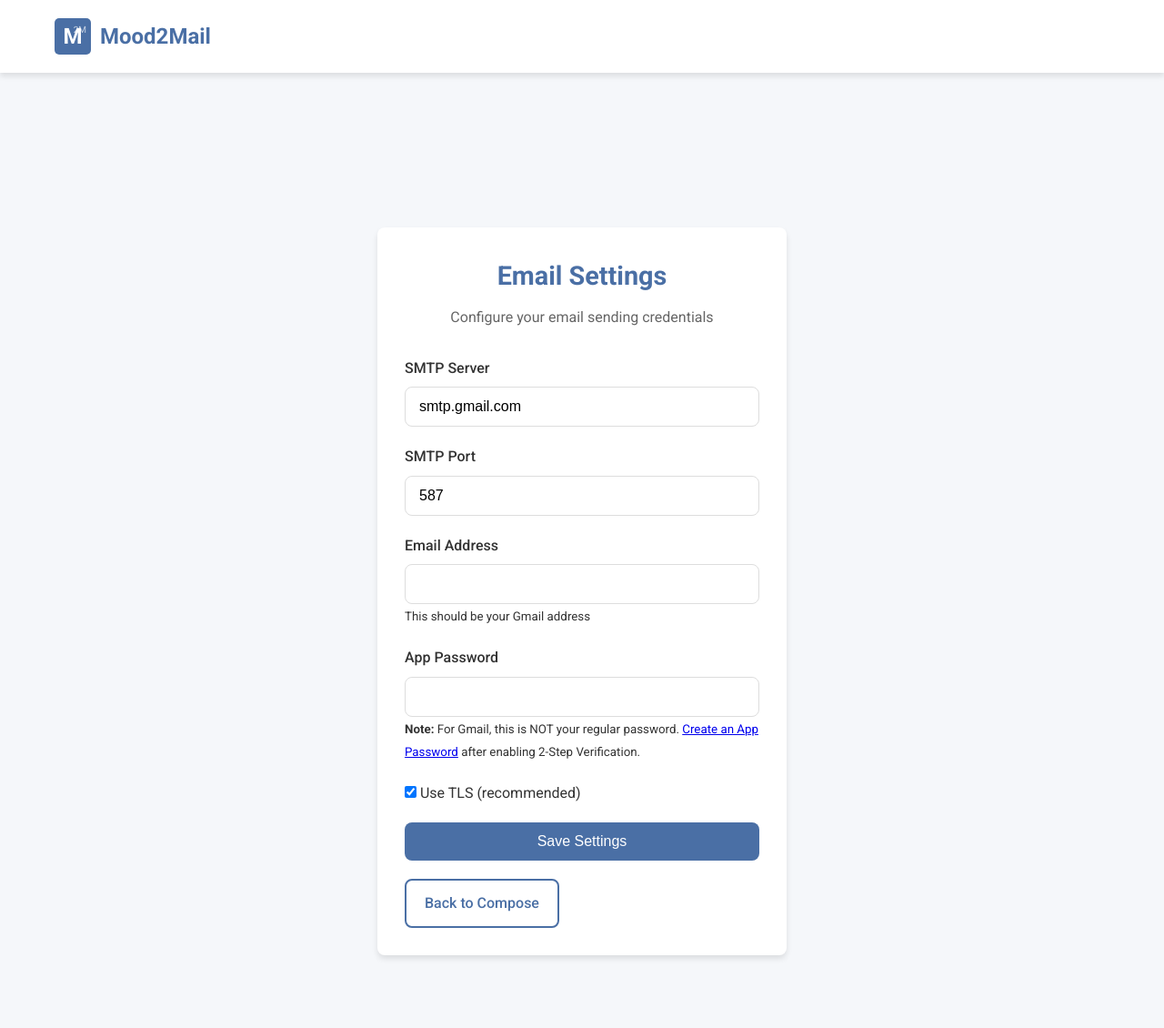
After one commit to Mayank149/Mood2Mail, a Flask app: template templates/settings.html in a window 1280 px wide. The commit adds this page. Shown: the whole page at 91% size. Run offline with Flask 3, Linux system fonts and the light colour scheme; the template is opened without the code that fills it, so the values that code supplies are empty; parts of the project's set-up code (start-up, migrations or seed data) failed here and were passed over.

Commit message:
Email sending functionality added

```diff
--- a/app.py
+++ b/app.py
@@ -1,4 +1,4 @@
-from flask import Flask, request, jsonify, render_template, redirect, url_for, session
+from flask import Flask, request, jsonify, render_template, redirect, url_for, session, flash
 import joblib
 import numpy as np
 import os
@@ -7,6 +7,8 @@ from email.mime.text import MIMEText
 from email.mime.multipart import MIMEMultipart
 import json
 from datetime import timedelta
+import traceback
+from config import EMAIL_CONFIG
 
 app = Flask(__name__)
 app.secret_key = os.urandom(24)  # Secret key for session management
@@ -57,6 +59,111 @@ def compose():
     print(f"User authenticated as {session['email']}, rendering compose page")
     return render_template('compose.html')
 
+# Only admin can access settings now
+@app.route('/settings', methods=['GET'])
+def settings():
+    # Check if user is logged in
+    if 'email' not in session:
+        return redirect(url_for('login'))
+
+    # You can define admin emails here
+    admin_emails = ['mood2mailsender@gmail.com']  # Add your admin email address here
+
+    # Check if the current user is an admin
+    if session['email'] not in admin_emails:
+        return redirect(url_for('compose'))
+
+    # Get any flash messages
+    saved = request.args.get('saved', False)
+    error = request.args.get('error', None)
+
+    return render_template('settings.html', config=EMAIL_CONFIG, saved=saved, error=error)
+
+# Only admin can save settings
+@app.route('/settings/save', methods=['POST'])
+def save_settings():
+    # Check if user is logged in
+    if 'email' not in session:
+        return redirect(url_for('login'))
+
+    # You can define admin emails here
+    admin_emails = ['mood2mailsender@gmail.com']  # Add your admin email address here
+
+    # Check if the current user is an admin
+    if session['email'] not in admin_emails:
+        return redirect(url_for('compose'))
+
+    try:
+        # Get the form data
+        smtp_server = request.form.get('smtp_server')
+        smtp_port = request.form.get('smtp_port')
+        email_address = request.form.get('email_address')
+        email_password = request.form.get('email_password')
+        use_tls = 'use_tls' in request.form
+
+        # Validate inputs
+        if not all([smtp_server, smtp_port, email_address, email_password]):
+            return redirect(url_for('settings', error='All fields are required'))
+
+        # Convert port to int
+        try:
+            smtp_port = int(smtp_port)
+        except ValueError:
+            return redirect(url_for('settings', error='Port must be a number'))
+
+        # Update the configuration
+        EMAIL_CONFIG['SMTP_SERVER'] = smtp_server
+        EMAIL_CONFIG['SMTP_PORT'] = smtp_port
+        EMAIL_CONFIG['EMAIL_ADDRESS'] = email_address
+        EMAIL_CONFIG['EMAIL_PASSWORD'] = email_password
+        EMAIL_CONFIG['USE_TLS'] = use_tls
+
+        # Save the updated config to the file
+        config_content = f'''# Email Configuration
+EMAIL_CONFIG = {{
+    'SMTP_SERVER': '{smtp_server}',
+    'SMTP_PORT': {smtp_port},
+    'EMAIL_ADDRESS': '{email_address}',
+    'EMAIL_PASSWORD': '{email_password}',
+    'USE_TLS': {use_tls}
+}}
+
+# NOTE: For Gmail, you need to:
+# 1. Enable 2-Step Verification on your Google account
+# 2. Generate an App Password at https://myaccount.google.com/apppasswords
+# 3. Use that App Password here instead of your regular password'''
+
+        with open('config.py', 'w') as f:
+            f.write(config_content)
+
+        # Test the connection
+        try:
+            # Create SMTP session
+            server = smtplib.SMTP(smtp_server, smtp_port)
+            server.ehlo()
+
+            # Start TLS for security if configured
+            if use_tls:
+                server.starttls()
+                server.ehlo()
+
+            # Login to the email server
+            server.login(email_address, email_password)
+
+            # Close the connection
+            server.quit()
+
+            print("Email settings tested successfully")
+        except Exception as e:
+            print(f"Email test failed: {str(e)}")
+            return redirect(url_for('settings', error=f'Failed to connect: {str(e)}'))
+
+        return redirect(url_for('settings', saved=True))
+    except Exception as e:
+        print(f"Error saving settings: {str(e)}")
+        traceback.print_exc()
+        return redirect(url_for('settings', error=f'Error: {str(e)}'))
+
 # Route for logging out
 @app.route('/logout', methods=['GET'])
 def logout():
@@ -104,6 +211,54 @@ def predict():
 
     return jsonify({'tone': tone, 'feedback': feedback})
 
+def send_email_with_gmail(from_email, to_email, subject, body):
+    """Helper function to send email using Gmail SMTP"""
+    # Check if email configuration is set up
+    if not EMAIL_CONFIG['EMAIL_ADDRESS'] or not EMAIL_CONFIG['EMAIL_PASSWORD']:
+        raise ValueError("Email credentials not configured. Please ask the administrator to update email settings")
+
+    # Create a MIMEMultipart message
+    msg = MIMEMultipart()
+    # Always send from the configured email address
+    msg['From'] = EMAIL_CONFIG['EMAIL_ADDRESS']
+    # Set Reply-To header to the user's email
+    msg['Reply-To'] = from_email
+    msg['To'] = to_email
+    msg['Subject'] = subject
+
+    # Modify the body to include a signature
+    signature = f"\n\n---\nSent by {from_email} via Mood2Mail"
+    full_body = body + signature
+
+    # Add message body
+    msg.attach(MIMEText(full_body, 'plain'))
+
+    try:
+        # Create SMTP session
+        server = smtplib.SMTP(EMAIL_CONFIG['SMTP_SERVER'], EMAIL_CONFIG['SMTP_PORT'])
+        server.ehlo()
+
+        # Start TLS for security if configured
+        if EMAIL_CONFIG['USE_TLS']:
+            server.starttls()
+            server.ehlo()
+
+        # Login to the email server using the configured credentials
+        server.login(EMAIL_CONFIG['EMAIL_ADDRESS'], EMAIL_CONFIG['EMAIL_PASSWORD'])
+
+        # Send the email
+        server.send_message(msg)
+
+        # Close the connection
+        server.quit()
+
+        print(f"Email successfully sent on behalf of {from_email} to {to_email}")
+        return True
+    except Exception as e:
+        print(f"Failed to send email: {str(e)}")
+        traceback.print_exc()
+        raise e
+
 # API endpoint for sending emails
 @app.route('/send_email', methods=['POST'])
 def send_email():
@@ -119,31 +274,19 @@ def send_email():
     if not all([to_email, subject, body]):
         return jsonify({'error': 'Missing email details'}), 400
 
-    # In a real application, you would configure SMTP settings and send the email
-    # For demo purposes, we'll simulate sending an email and just return success
     try:
-        # Dummy email sending logic
-        # In a real app, you would configure SMTP settings like:
-        # server = smtplib.SMTP('smtp.gmail.com', 587)
-        # server.starttls()
-        # server.login('your_email@gmail.com', 'your_password')
-        #
-        # msg = MIMEMultipart()
-        # msg['From'] = session['email']
-        # msg['To'] = to_email
-        # msg['Subject'] = subject
-        # msg.attach(MIMEText(body, 'plain'))
-        #
-        # server.send_message(msg)
-        # server.quit()
+        # Get the user's email from the session
+        from_email = session['email']
 
-        # For now, just log the email details
-        print(f"Email sent from {session['email']} to {to_email}")
-        print(f"Subject: {subject}")
-        print(f"Body: {body}")
+        # Send the email using our helper function
+        send_email_with_gmail(from_email, to_email, subject, body)
 
         return jsonify({'success': True, 'message': 'Email sent successfully'})
+    except ValueError as e:
+        # Configuration error
+        return jsonify({'error': str(e)}), 500
     except Exception as e:
+        # Other errors (SMTP, connection, etc.)
         return jsonify({'error': f'Failed to send email: {str(e)}'}), 500
 
 if __name__ == '__main__':
--- a/static/css/style.css
+++ b/static/css/style.css
@@ -182,6 +182,11 @@ body {
     color: white;
 }
 
+.btn-sm {
+    padding: 8px 12px;
+    font-size: 0.85rem;
+}
+
 /* Email Composer */
 .email-container {
     background-color: white;
--- a/templates/compose.html
+++ b/templates/compose.html
@@ -6,6 +6,9 @@
 <div class="email-container">
     <div class="email-header">
         <h2 class="email-title">Compose Email</h2>
+        {% if session.get('email') in ['mood2mailsender@gmail.com'] %}
+        <a href="{{ url_for('settings') }}" class="btn btn-outline btn-sm">Email Settings</a>
+        {% endif %}
     </div>
 
     <form id="email-form">
--- /dev/null
+++ b/templates/settings.html
@@ -0,0 +1,68 @@
+{% extends "base.html" %}
+
+{% block title %}Email Settings - Mood2Mail{% endblock %}
+
+{% block content %}
+<div class="auth-container">
+    <div class="auth-header">
+        <h1 class="auth-title">Email Settings</h1>
+        <p class="auth-subtitle">Configure your email sending credentials</p>
+    </div>
+
+    {% if saved %}
+    <div class="alert alert-success">
+        Settings saved successfully!
+    </div>
+    {% endif %}
+
+    {% if error %}
+    <div class="alert alert-danger">
+        {{ error }}
+    </div>
+    {% endif %}
+
+    <form id="settings-form" method="POST" action="{{ url_for('save_settings') }}">
+        <div class="form-group">
+            <label for="smtp_server" class="form-label">SMTP Server</label>
+            <input type="text" id="smtp_server" name="smtp_server" class="form-control" value="{{ config.get('SMTP_SERVER', 'smtp.gmail.com') }}" required>
+        </div>
+
+        <div class="form-group">
+            <label for="smtp_port" class="form-label">SMTP Port</label>
+            <input type="number" id="smtp_port" name="smtp_port" class="form-control" value="{{ config.get('SMTP_PORT', 587) }}" required>
+        </div>
+
+        <div class="form-group">
+            <label for="email_address" class="form-label">Email Address</label>
+            <input type="email" id="email_address" name="email_address" class="form-control" value="{{ config.get('EMAIL_ADDRESS', '') }}" required>
+            <small class="form-text text-muted">This should be your Gmail address</small>
+        </div>
+
+        <div class="form-group">
+            <label for="email_password" class="form-label">App Password</label>
+            <input type="password" id="email_password" name="email_password" class="form-control" value="{{ config.get('EMAIL_PASSWORD', '') }}" required>
+            <small class="form-text text-muted">
+                <strong>Note:</strong> For Gmail, this is NOT your regular password.
+                <a href="https://myaccount.google.com/apppasswords" target="_blank">Create an App Password</a>
+                after enabling 2-Step Verification.
+            </small>
+        </div>
+
+        <div class="form-group">
+            <div class="checkbox">
+                <label>
+                    <input type="checkbox" name="use_tls" {% if config.get('USE_TLS', True) %}checked{% endif %}> Use TLS (recommended)
+                </label>
+            </div>
+        </div>
+
+        <div class="form-group">
+            <button type="submit" class="btn btn-block">Save Settings</button>
+        </div>
+
+        <div class="mt-3 text-center">
+            <a href="{{ url_for('compose') }}" class="btn btn-outline">Back to Compose</a>
+        </div>
+    </form>
+</div>
+{% endblock %}
```
Also changed, not shown: config.py (added, +13 -0 lines).
